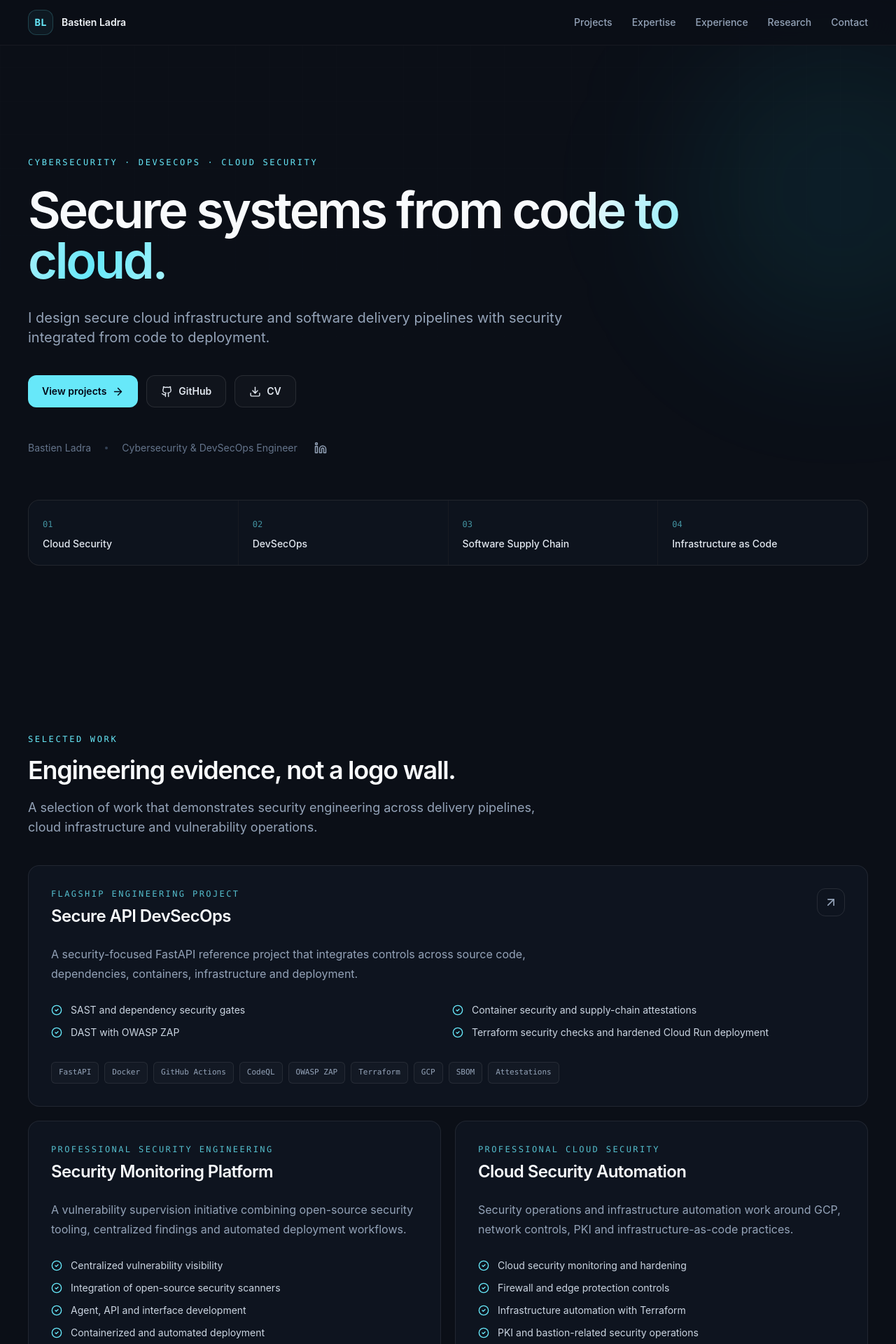
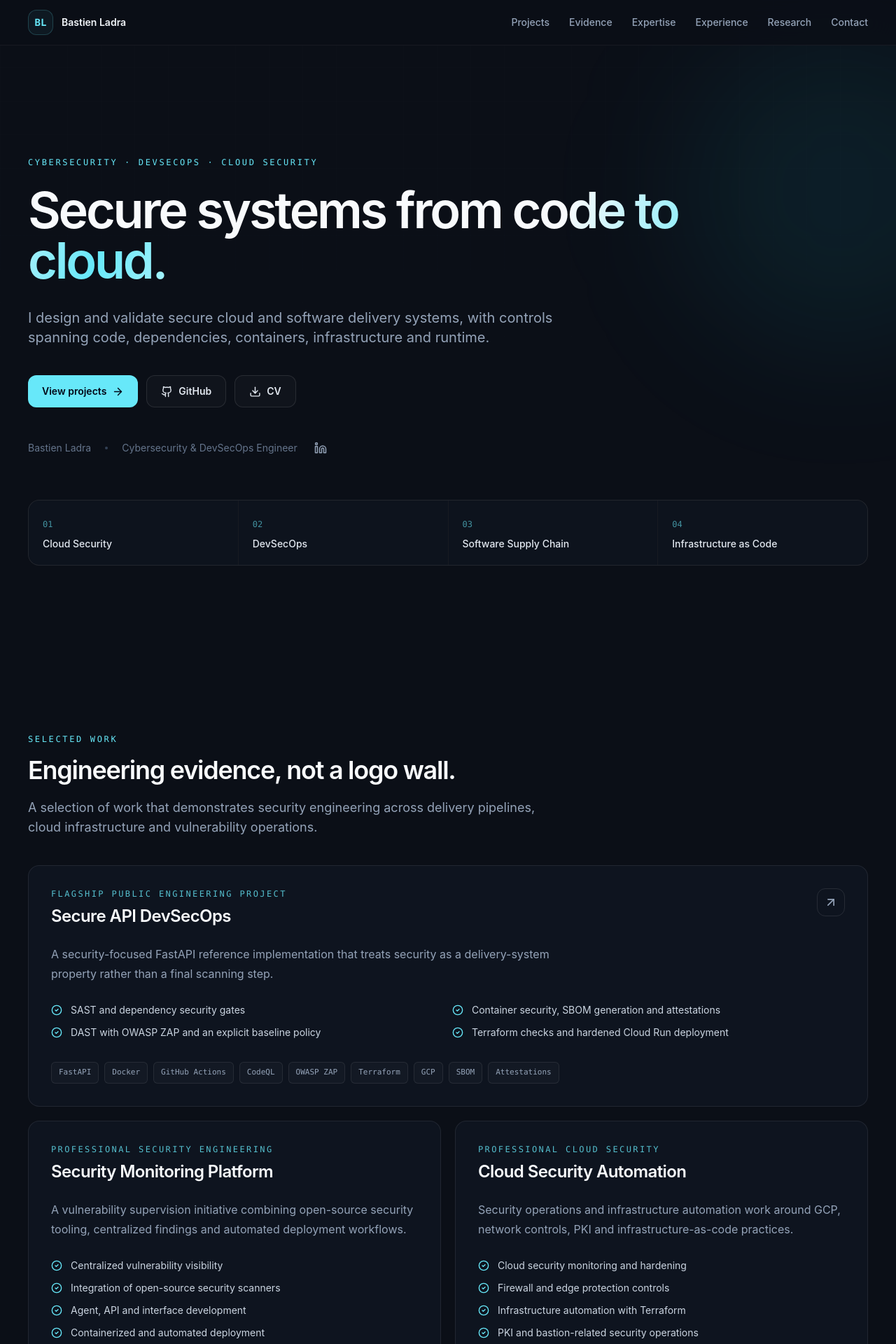
Before and after one commit to bastien-ladra/portfolio-bastien-ladra, a React (Vite) app: page / in a window 1280 px wide. Shown: the top 1920 px of the page at 70% size. Built offline with nearby package versions, Linux system fonts and the light colour scheme.

Commit message:
content: strengthen engineering evidence and research narrative

```diff
--- a/src/data/content.js
+++ b/src/data/content.js
@@ -1,8 +1,9 @@
 export const profile = {
   name: "Bastien Ladra",
   role: "Cybersecurity & DevSecOps Engineer",
+  credential: "Epitech PGE graduate",
   tagline:
-    "I design secure cloud infrastructure and software delivery pipelines with security integrated from code to deployment.",
+    "I design and validate secure cloud and software delivery systems, with controls spanning code, dependencies, containers, infrastructure and runtime.",
   location: "France",
   email: "ladra.bastien@gmail.com",
   github: "https://github.com/bastien-ladra",
@@ -11,6 +12,7 @@ export const profile = {
 
 export const navItems = [
   { label: "Projects", href: "#projects" },
+  { label: "Evidence", href: "#evidence" },
   { label: "Expertise", href: "#expertise" },
   { label: "Experience", href: "#experience" },
   { label: "Research", href: "#research" },
@@ -24,12 +26,35 @@ export const focusAreas = [
   "Infrastructure as Code",
 ];
 
+export const engineeringEvidence = [
+  {
+    value: "7",
+    label: "CI/CD workflows",
+    detail: "CI, CodeQL, container security, DAST, dependency review, IaC and publishing.",
+  },
+  {
+    value: "SBOM",
+    label: "Artifact provenance",
+    detail: "Container SBOM generation and build attestations for software supply-chain evidence.",
+  },
+  {
+    value: "ZAP",
+    label: "Runtime validation",
+    detail: "OWASP ZAP baseline scanning and an explicit baseline policy integrated into CI.",
+  },
+  {
+    value: "GCP",
+    label: "Hardened deployment",
+    detail: "Terraform-managed Cloud Run deployment with digest-pinned container images.",
+  },
+];
+
 export const projects = [
   {
     title: "Secure API DevSecOps",
-    type: "Flagship engineering project",
+    type: "Flagship public engineering project",
     description:
-      "A security-focused FastAPI reference project that integrates controls across source code, dependencies, containers, infrastructure and deployment.",
+      "A security-focused FastAPI reference implementation that treats security as a delivery-system property rather than a final scanning step.",
     technologies: [
       "FastAPI",
       "Docker",
@@ -43,9 +68,9 @@ export const projects = [
     ],
     highlights: [
       "SAST and dependency security gates",
-      "Container security and supply-chain attestations",
-      "DAST with OWASP ZAP",
-      "Terraform security checks and hardened Cloud Run deployment",
+      "Container security, SBOM generation and attestations",
+      "DAST with OWASP ZAP and an explicit baseline policy",
+      "Terraform checks and hardened Cloud Run deployment",
     ],
     href: "https://github.com/Bastien-Lup/secure-api-devsecops",
   },
@@ -139,6 +164,9 @@ export const experiences = [
   },
 ];
 
+export const researchQuestion =
+  "How can software supply-chain guarantees be extended to models, datasets and ML pipelines while remaining practical for engineering teams?";
+
 export const researchTopics = [
   "Secure software supply chains",
   "AI / ML security",
```
